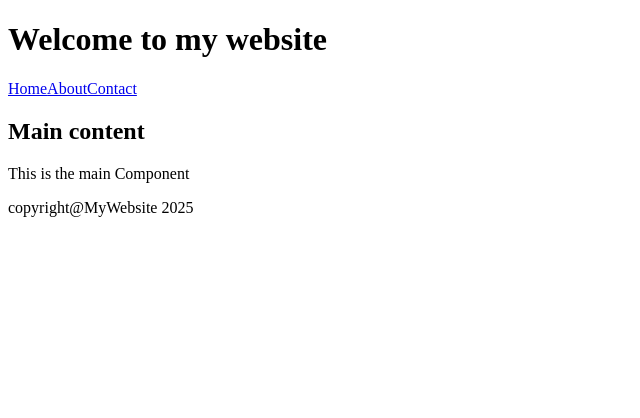
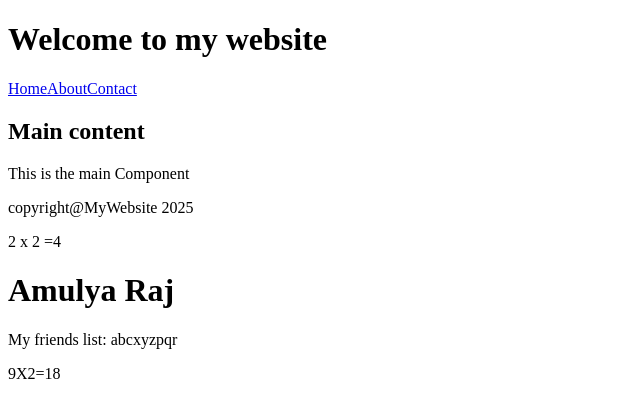
Before and after one commit to Amulyaraj07/FullReact, a React (Vite) app in the folder react-first-app/: page / in a window 1280 px wide. Shown: the top 418 px of the page, without its empty margins (0-640 px from the left). Built offline with nearby package versions, Linux system fonts and the light colour scheme.

Commit message:
added expressions.jsx

```diff
--- a/react-first-app/src/App.jsx
+++ b/react-first-app/src/App.jsx
@@ -1,13 +1,14 @@
 import Main from "./components/Main";
 import Header from "./components/Header";
 import Footer from "./components/Footer";
-
+import Expressions from "./components/Expressions";
 
 function  App(){
   return <>
     <Header/>
     <Main/>
     <Footer/>
+    <Expressions/>
   </>
 }
 
--- /dev/null
+++ b/react-first-app/src/components/Expressions.jsx
@@ -0,0 +1,17 @@
+import React from 'react'
+
+const Expressions = () => {
+
+    const myName="Amulya Raj";
+    const multiply=(a,b)=> a*b;
+  return (
+    <div>
+      <p>2 x 2 ={2*2}</p>
+      <h1>{myName}</h1>
+      <p>My friends list: {["abc","xyz","pqr"]}</p>
+      <p>9X2={multiply(9,2)}</p>
+    </div>
+  )
+}
+
+export default Expressions
```
